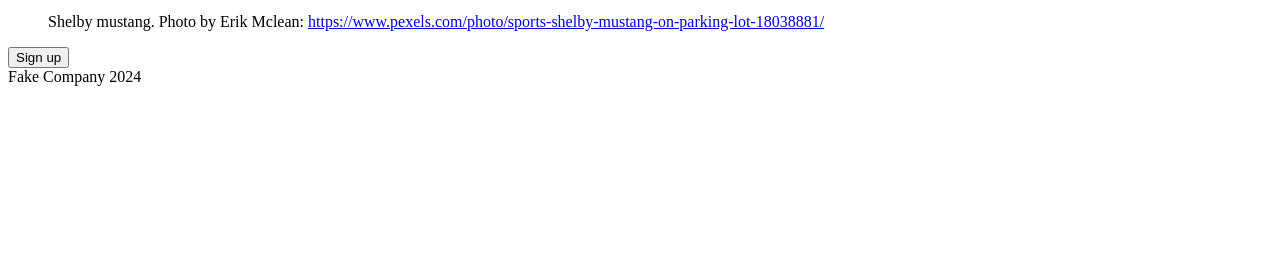
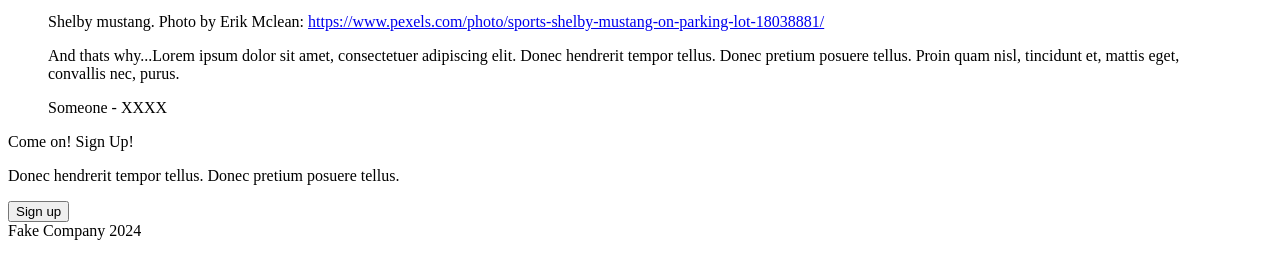
Before and after one commit to DoomK1ll3r/odin-landing-page, a plain HTML site: page index.html in a window 1280 px wide. Shown: the part 495-774 px from the top of the page. Drawn offline with Linux system fonts and the light colour scheme.

Commit message:
Added text to the banner and quoteblock

```diff
--- a/index.html
+++ b/index.html
@@ -67,8 +67,11 @@
                 <div>
                     <blockquote>
                         <p>
+                            And thats why...Lorem ipsum dolor sit amet, consectetuer adipiscing elit.
+                            Donec hendrerit tempor tellus. Donec pretium posuere tellus.
+                            Proin quam nisl, tincidunt et, mattis eget, convallis nec, purus.
                         </p>
-                        <footer></footer>
+                        <footer>Someone - XXXX</footer>
                     </blockquote>
                 </div>
             </div>
@@ -76,8 +79,8 @@
             <div>
                 <div>
                     <div>
-                        <span><p></p></span>
-                        <p></p>
+                        <span><p>Come on! Sign Up!</p></span>
+                        <p>Donec hendrerit tempor tellus. Donec pretium posuere tellus.</p>
                     </div>
                     <button>Sign up</button>
                 </div>
```
